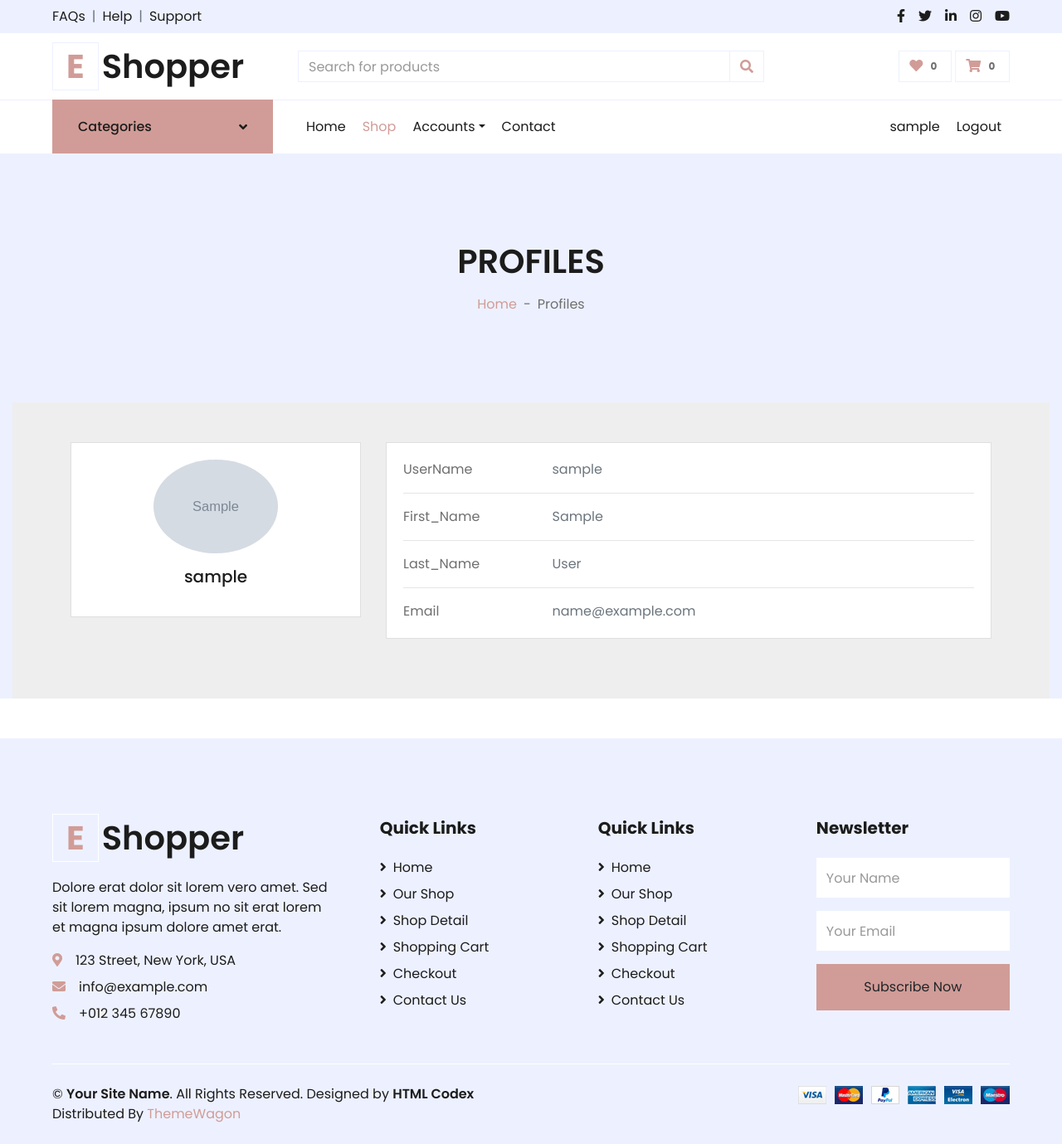
After one commit to zakariyae1889/E-commerce, a Django app: page /Path_Profile/ in a window 1280 px wide. The commit adds this page. Shown: the whole page at 83% size. Run offline with Django 4.2, Linux system fonts and the light colour scheme; a user stored in the database is signed in; tables that the repository leaves empty hold one stand-in row (values such as "Sample post"); grey boxes marked "Sample" are stand-in pictures; some libraries are stand-ins or nearby versions.

Commit message:
commit change

```diff
--- a/Accounts/models.py
+++ b/Accounts/models.py
@@ -4,3 +4,6 @@ from django.contrib.auth.models import User
 class Profiles(models.Model):
     customer=models.OneToOneField(User,on_delete=models.CASCADE)
     photo=models.ImageField(upload_to='PhotoProfile')
+
+    def __str__(self) -> str:
+        return self.customer.username
--- a/Accounts/urls.py
+++ b/Accounts/urls.py
@@ -1,6 +1,9 @@
 from django.urls import path
 from .views import *
-
+from django.contrib.auth import views as auth_views
 urlpatterns = [
-    path('SingUp/',AccountApp.PageRegister,name='SingUp')
+    path('Path_SingUp/',AccountApp.PageRegister,name='Path_SingUp'),
+    path('Path_Profile/',AccountApp.PageProfile,name='Path_Profile'),
+    path('Path_Login/',auth_views.LoginView.as_view(template_name="registering/login.html"),name='Path_Login'),
+    path('Path_Logout/',auth_views.LogoutView.as_view(template_name="Home/home.html"),name='Path_Logout'),
 ]
--- a/Accounts/views.py
+++ b/Accounts/views.py
@@ -1,6 +1,25 @@
-from django.shortcuts import render
+from django.shortcuts import render,get_object_or_404
+from .models import Profiles
+from .form import RegisterForm
+from django.contrib.auth import authenticate,login
 
-# Create your views here.
 class AccountApp():
     def PageRegister(request):
-        return render(request,template_name='registering/SingUp.html')
+        if request.method=="POST":
+            formRegister=RegisterForm(request.POST,request.FILES)
+            if formRegister.is_valid():
+               formRegister.save()
+               username=formRegister.cleaned_data["username"]
+               password=formRegister.cleaned_data["password1"]
+               photo=formRegister.cleaned_data["photo"]
+               user=authenticate(username=username,password=password)
+               pro=Profiles( customer=user,photo=photo)
+               pro.save()
+               login(request,user)
+               return render(request, template_name="Home/home.html")
+        else:formRegister=RegisterForm()
+        return render(request,template_name='registering/SingUp.html' ,context={"formRegister":formRegister})
+    #------------------------------------------#
+    def PageProfile(request):
+        pro=get_object_or_404(Profiles,customer=request.user)
+        return render(request, template_name="Profile/profiles.html",context={"pro":pro})
--- a/ECommerce/settings.py
+++ b/ECommerce/settings.py
@@ -28,6 +28,7 @@ INSTALLED_APPS = [
     'django.contrib.messages',
     'django.contrib.staticfiles',
     "bootstrap4",
+
 
     'Home',
     'Product',
@@ -137,7 +138,11 @@ MEDIA_ROOT=os.path.join(BASE_DIR,'media/')
 
 # Default primary key field type
 # https://docs.djangoproject.com/en/4.2/ref/settings/#default-auto-field
+CRISPY_ALLOWED_TEMPLATE_PACKS = "bootstrap4"
+
 CRISPY_TEMPLATE_PACK = "bootstrap4"
 
+LOGIN_REDIRECT_URL='Path_Home'
+LOGIN_URL='Path_Login'
 
 DEFAULT_AUTO_FIELD = 'django.db.models.BigAutoField'
--- /dev/null
+++ b/templates/Profile/profiles.html
@@ -0,0 +1,73 @@
+{%extends 'index.html'%}
+{%block content%}
+<div class="container-fluid bg-secondary mb-5">
+    <div class="d-flex flex-column align-items-center justify-content-center" style="min-height: 300px">
+        <h1 class="font-weight-semi-bold text-uppercase mb-3">Profiles</h1>
+        <div class="d-inline-flex">
+            <p class="m-0"><a href="">Home</a></p>
+            <p class="m-0 px-2">-</p>
+            <p class="m-0">Profiles</p>
+        </div>
+    </div>
+    <section style="background-color: #eee;">
+        <div class="container py-5">
+
+
+          <div class="row">
+            <div class="col-lg-4">
+              <div class="card mb-4">
+                <div class="card-body text-center">
+                  <img src="{{pro.photo.url}}" alt="avatar"
+                    class="rounded-circle img-fluid" style="width: 150px;">
+                  <h5 class="my-3">{{pro.customer.username}}</h5>
+
+
+                </div>
+              </div>
+
+            </div>
+            <div class="col-lg-8">
+              <div class="card mb-4">
+                <div class="card-body">
+                  <div class="row">
+                    <div class="col-sm-3">
+                      <p class="mb-0">UserName</p>
+                    </div>
+                    <div class="col-sm-9">
+                      <p class="text-muted mb-0">{{pro.customer.username}}</p>
+                    </div>
+                  </div>
+                  <hr>
+                  <div class="row">
+                    <div class="col-sm-3">
+                      <p class="mb-0">First_Name</p>
+                    </div>
+                    <div class="col-sm-9">
+                      <p class="text-muted mb-0">{{pro.customer.first_name}}</p>
+                    </div>
+                  </div>
+                  <hr>
+                  <div class="row">
+                    <div class="col-sm-3">
+                      <p class="mb-0">Last_Name</p>
+                    </div>
+                    <div class="col-sm-9">
+                      <p class="text-muted mb-0">{{pro.customer.last_name}}</p>
+                    </div>
+                  </div>
+                  <hr>
+                  <div class="row">
+                    <div class="col-sm-3">
+                      <p class="mb-0">Email</p>
+                    </div>
+                    <div class="col-sm-9">
+                      <p class="text-muted mb-0">{{pro.customer.email}}</p>
+                    </div>
+                  </div>
+
+            </div>
+          </div>
+        </div>
+    </section>
+</div>
+{%endblock%}
--- a/templates/include/nav.html
+++ b/templates/include/nav.html
@@ -28,6 +28,7 @@
             </nav>
         </div>
         <div class="col-lg-9">
+            {%  if  request.user.is_authenticated and not request.user.is_anonymous%}
             <nav class="navbar navbar-expand-lg bg-light navbar-light py-3 py-lg-0 px-0">
                 <a href="" class="text-decoration-none d-block d-lg-none">
                     <h1 class="m-0 display-5 font-weight-semi-bold"><span class="text-primary font-weight-bold border px-3 mr-1">E</span>Shopper</h1>
@@ -39,16 +40,47 @@
                     <div class="navbar-nav mr-auto py-0">
                         <a href="{%url 'Path_Home'%}" class="nav-item nav-link">Home</a>
                         <a href="{%url 'Path_Shop'%}" class="nav-item nav-link active">Shop</a>
-                        <a href="{%url 'Path_Cart'%}" class="nav-item nav-link">Shopping Cart</a>
+                        <div class="nav-item dropdown">
+                            <a href="#" class="nav-link dropdown-toggle" data-toggle="dropdown">Accounts</a>
+                            <div class="dropdown-menu rounded-0 m-0">
+                                <a class="dropdown-item">Weclome,{{user.username}}</a>
+                                <a href="{%url 'Path_Profile' %}" class="dropdown-item">Profile</a>
+                                <a href="{%url 'Path_Cart'%}" class="dropdown-item">Cart</a>
+
+
+                            </div>
+                        </div>
+
 
                         <a href="" class="nav-item nav-link">Contact</a>
                     </div>
                     <div class="navbar-nav ml-auto py-0">
-                        <a href="" class="nav-item nav-link">Login</a>
-                        <a href="" class="nav-item nav-link">Register</a>
+                        <a  class="nav-item nav-link">{{user.username}}</a>
+                        <a href="{%url 'Path_Logout'%}" class="nav-item nav-link">Logout</a>
                     </div>
                 </div>
             </nav>
+            {%else%}
+            <nav class="navbar navbar-expand-lg bg-light navbar-light py-3 py-lg-0 px-0">
+                <a href="" class="text-decoration-none d-block d-lg-none">
+                    <h1 class="m-0 display-5 font-weight-semi-bold"><span class="text-primary font-weight-bold border px-3 mr-1">E</span>Shopper</h1>
+                </a>
+                <button type="button" class="navbar-toggler" data-toggle="collapse" data-target="#navbarCollapse">
+                    <span class="navbar-toggler-icon"></span>
+                </button>
+                <div class="collapse navbar-collapse justify-content-between" id="navbarCollapse">
+                    <div class="navbar-nav mr-auto py-0">
+                        <a href="{%url 'Path_Home'%}" class="nav-item nav-link">Home</a>
+                        <a href="{%url 'Path_Shop'%}" class="nav-item nav-link active">Shop</a>
+                        <a href="" class="nav-item nav-link">Contact</a>
+                    </div>
+                    <div class="navbar-nav ml-auto py-0">
+                        <a href="{% url 'Path_Login'%}" class="nav-item nav-link">Login</a>
+                        <a href="{%url 'Path_SingUp'%}" class="nav-item nav-link">Register</a>
+                    </div>
+                </div>
+            </nav>
+            {%endif%}
         </div>
     </div>
 </div>
```
Also changed, not shown: Accounts/form.py (added, +10 -0 lines), templates/include/header.html (+35 -3 lines), templates/registering/SingUp.html (+28 -0 lines), templates/registering/login.html (+28 -0 lines), media/PhotoProfile/hacker.png (added), media/PhotoProfile/user.png (added).
